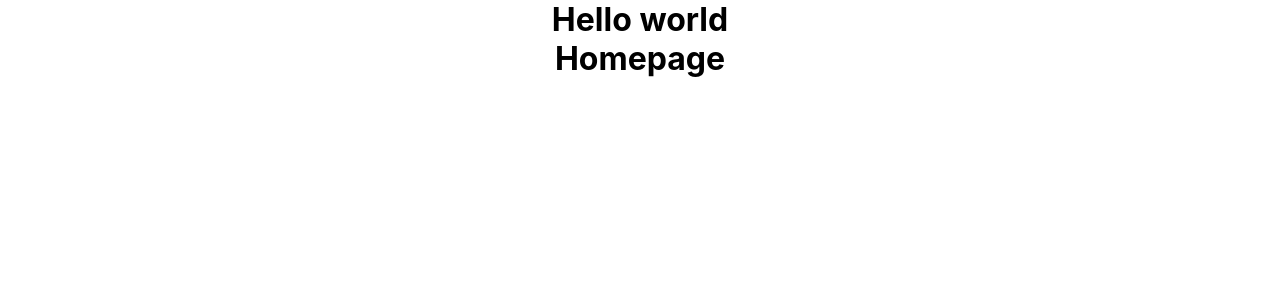
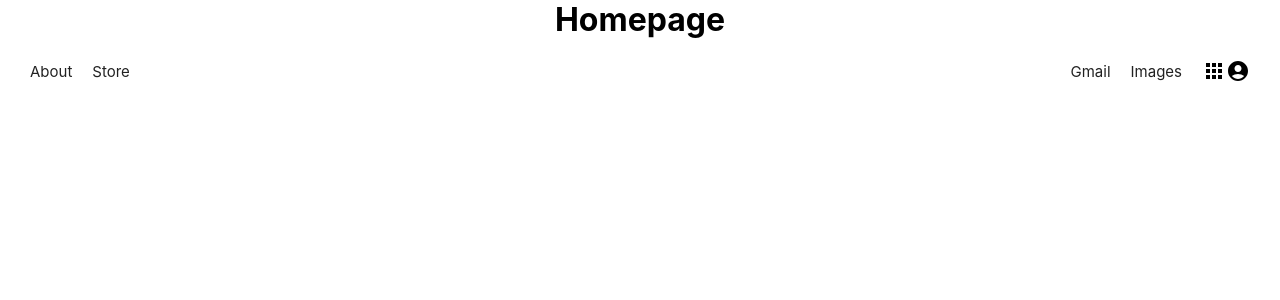
Before and after one commit to shennamt/projects, a React (Create React App) app in the folder proj2/google-clone/: page / in a window 1280 px wide. Shown: the top 300 px of the page. Built offline with nearby package versions, Linux system fonts and the light colour scheme.

Commit message:
feat: home page header

```diff
--- a/proj2/google-clone/package.json
+++ b/proj2/google-clone/package.json
@@ -3,11 +3,16 @@
   "version": "0.1.0",
   "private": true,
   "dependencies": {
+    "@emotion/react": "^11.10.5",
+    "@emotion/styled": "^11.10.5",
+    "@mui/icons-material": "^5.11.0",
+    "@mui/material": "^5.11.7",
     "@testing-library/jest-dom": "^5.16.5",
     "@testing-library/react": "^13.4.0",
     "@testing-library/user-event": "^13.5.0",
     "react": "^18.2.0",
     "react-dom": "^18.2.0",
+    "react-router-dom": "^6.8.0",
     "react-scripts": "5.0.1",
     "web-vitals": "^2.1.4"
   },
--- a/proj2/google-clone/src/App.js
+++ b/proj2/google-clone/src/App.js
@@ -1,14 +1,31 @@
 import './App.css';
 import Home from './Pages/Home';
+import { BrowserRouter as Router, Routes, Route } from 'react-router-dom';
+import SearchPage from './Pages/SearchPage';
 
 function App() {
     return (
         <div className="App">
-            <h1>Hello world</h1>
-            {/* home page, component 1*/}
-            <Home />
-            {/* search page, AKA search result component 2 */}
+            <Router>
+                <Routes>
+                    {/* home page, component 1*/}
+                    <Route exact path="/" element={<Home />} />
+                    {/* search page, AKA search result component 2 */}
+                    <Route path="/search" element={<SearchPage />}/>
+                </Routes>
+            </Router>
 
+            {/* if in dom5 */}
+            {/* <Router>
+                <Switch>
+                    <Route path = '/search'>
+                        <SearchPage />
+                    </Route>
+                    <Route path = '/'>
+                        <Home />
+                    </Route>
+                </Switch>
+            </Router> */}
         </div>
     );
 };
--- a/proj2/google-clone/src/Pages/Home.css
+++ b/proj2/google-clone/src/Pages/Home.css
@@ -0,0 +1,49 @@
+.home {
+    display: flex;
+    flex-direction: column;
+    height: 100vh;
+}
+
+.home__header {
+    display: flex;
+    justify-content: space-between;
+    padding: 20px 30px;
+    align-items: center;
+}
+
+.home__header a {
+    margin-right: 20px;
+    /* inherit gets rid of the underline by default */
+    text-decoration: inherit;
+    color: rgba(0, 0, 0, 0.87);
+    font-size: 15px;
+}
+
+.home__header a:hover {
+    text-decoration: underline;
+}
+
+.home__headerRight {
+    display: flex;
+    align-items: center;
+    min-width: 13vw;
+    justify-content: space-between;
+}
+
+.homer__headerRight > .MuiSvgIcon-root {
+    margin-right: 20px;
+}
+
+.home__body {
+    /* it'll take up majority of the space */
+    flex: 1;
+    display: flex;
+    margin-top: 10%;
+    /* used to center */
+    flex-direction: column;
+}
+
+.home__body > img {
+    object-fit: contain;
+    height: 200px;
+}
--- a/proj2/google-clone/src/Pages/Home.js
+++ b/proj2/google-clone/src/Pages/Home.js
@@ -1,5 +1,8 @@
 import React from 'react';
 import './Home.css';
+import { Link } from 'react-router-dom';
+import AppsIcon from '@mui/icons-material/Apps';
+import AccountCircleIcon from '@mui/icons-material/AccountCircle';
 
 function Home() {
     return (
@@ -7,17 +10,17 @@ function Home() {
             <h1>Homepage</h1>
 
             <div className='home__header'>
-                {/* about, store, all the way to avatar */}
+                {/* using links intead of a tags to avoid refresh */}
                 <div className='home__headerLeft'>
-                    {/* About Link */}
-                    {/* Store Link */}
+                    <Link to='/about'>About</Link>
+                    <Link to='/store'>Store</Link>
                 </div>
 
                 <div className='home__headerRight'>
-                    {/* Gmail Link */}
-                    {/* Images Link */}
-                    {/* Icon */}
-                    {/* Avatar */}
+                    <Link to='/gmail'>Gmail</Link>
+                    <Link to='/images'>Images</Link>
+                    <AppsIcon />
+                    <AccountCircleIcon />
                 </div>
             </div>
 
--- /dev/null
+++ b/proj2/google-clone/src/Pages/SearchPage.js
@@ -0,0 +1,11 @@
+import React from 'react'
+
+function SearchPage() {
+  return (
+    <div>
+      <h1>This is searchpage</h1>
+    </div>
+  )
+}
+
+export default SearchPage
```
Also changed, not shown: proj2/google-clone/src/Pages/SearchPage.css (added), 1 other file (tests, documents, lock files or other folders).
